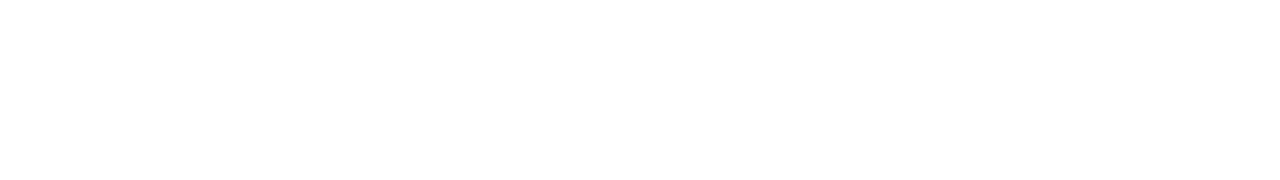
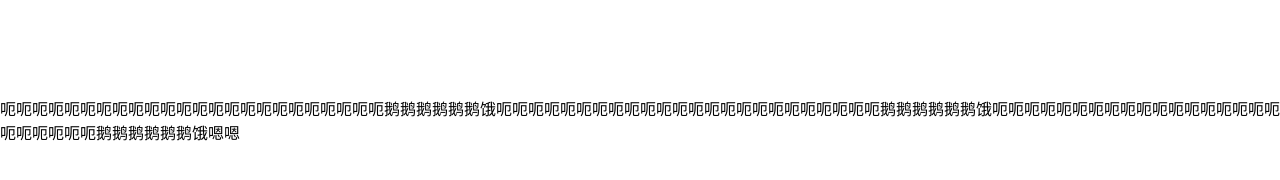
Before and after one commit to guoruili1234/-, a plain HTML site: page index.html in a window 1280 px wide. Drawn offline with Linux system fonts and the light colour scheme.

Commit message:
修改了index

```diff
--- a/index.html
+++ b/index.html
@@ -18,7 +18,7 @@
 		<main class="main">
 			<section>
 				<div id="iscroll">
-
+					呃呃呃呃呃呃呃呃呃呃呃呃呃呃呃呃呃呃呃呃呃呃呃呃鹅鹅鹅鹅鹅鹅饿呃呃呃呃呃呃呃呃呃呃呃呃呃呃呃呃呃呃呃呃呃呃呃呃鹅鹅鹅鹅鹅鹅饿呃呃呃呃呃呃呃呃呃呃呃呃呃呃呃呃呃呃呃呃呃呃呃呃鹅鹅鹅鹅鹅鹅饿嗯嗯
 				</div>
 			</section>
 			<section></section>
```
